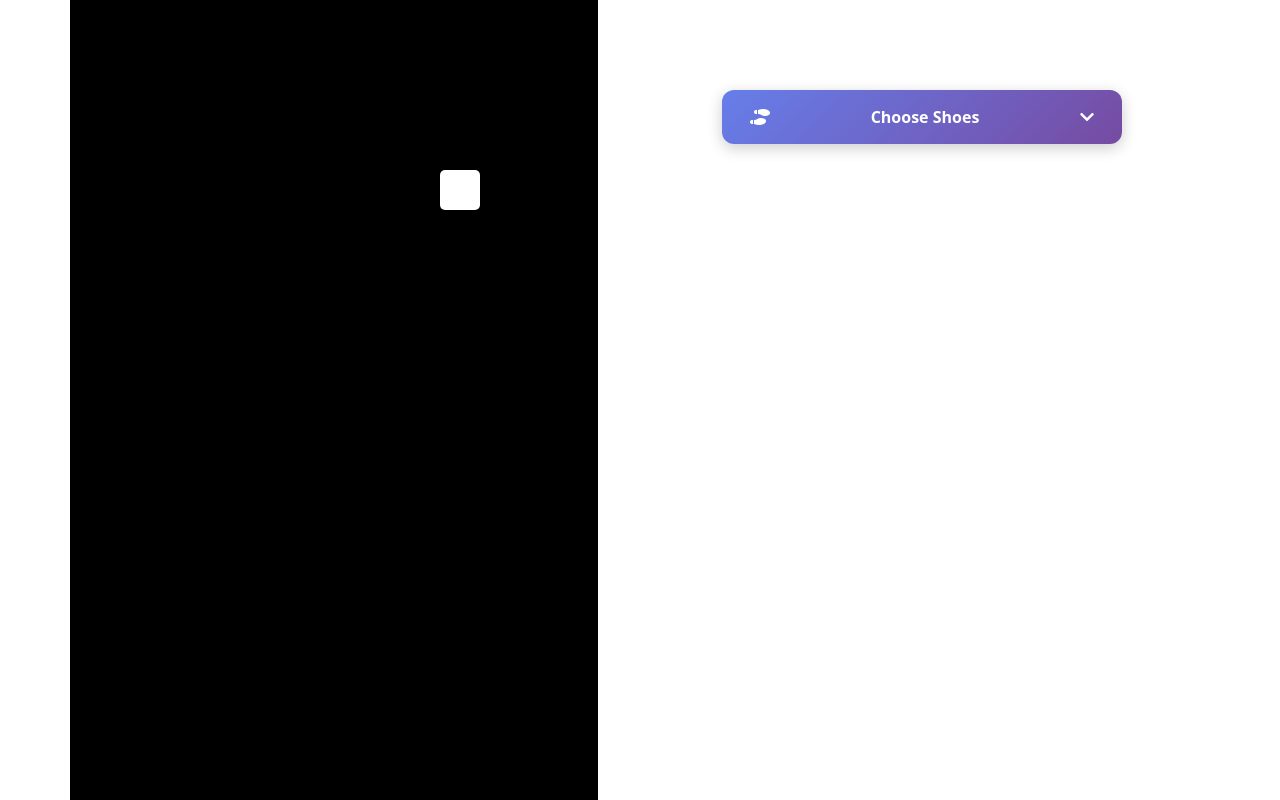
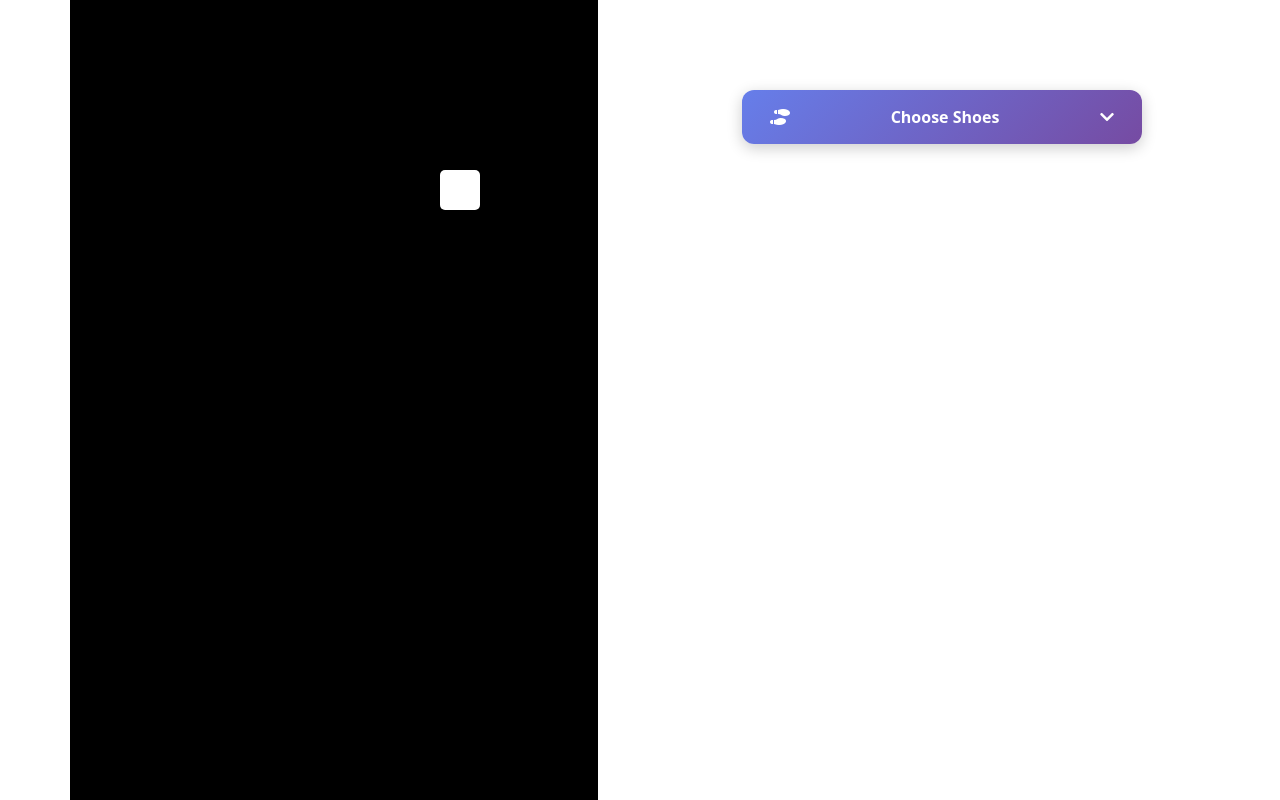
Before and after one commit to sheueying/AR-ShoeFit--main, a website built with webpack: page AR-ShoeFit/public/index.html in a window 1280 px wide. Built offline with nearby package versions, Linux system fonts and the light colour scheme; what deepar would draw is missing.

Commit message:
Add padding to product menu container

```diff
--- a/AR-ShoeFit/public/index.html
+++ b/AR-ShoeFit/public/index.html
@@ -15,7 +15,7 @@
       justify-content: center;
       align-items: center;
       padding: 20px;
-      padding-left: 60px;
+      padding-left: 80px;
     }
 
     .product-selector {
```
